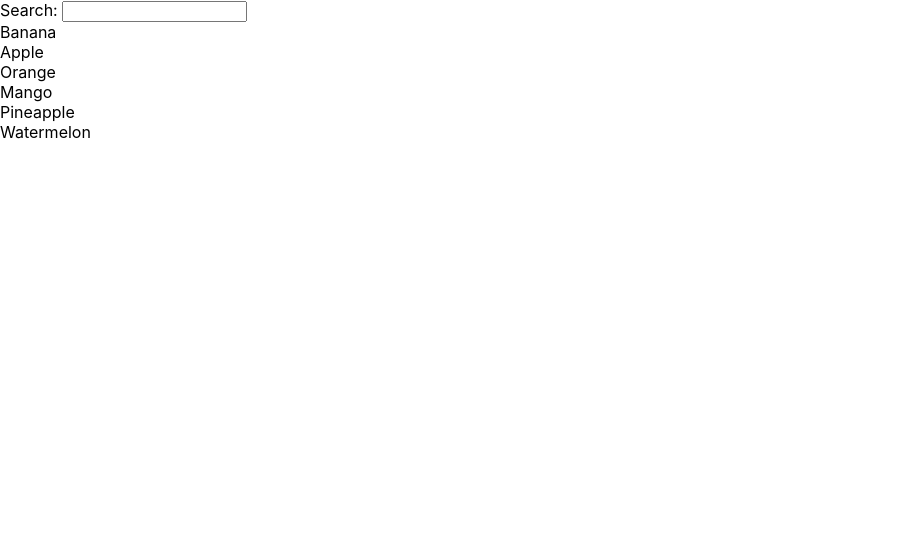
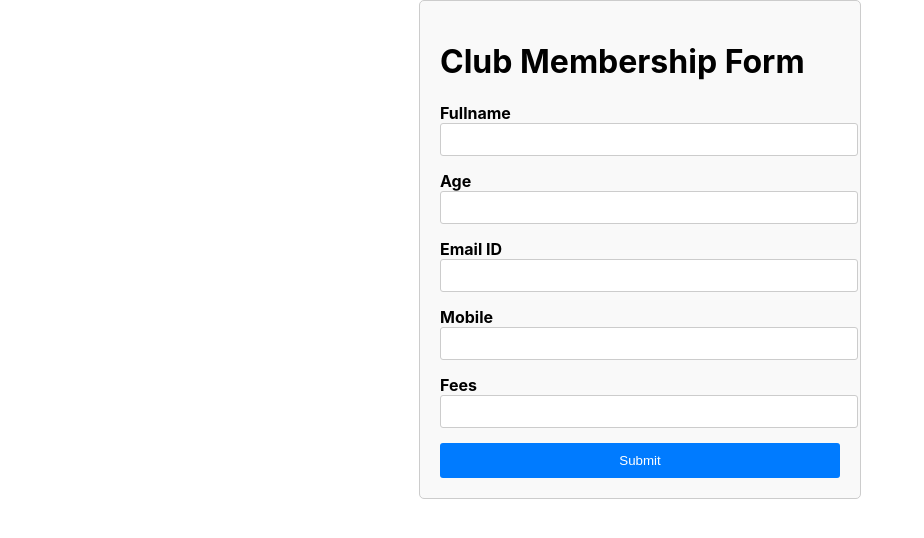
Before and after one commit to AungYeZawDev/react_class, a React (Create React App) app: page / in a window 1280 px wide. Shown: the top 538 px of the page, without its empty margins (0-924 px from the left). Built offline with nearby package versions, Linux system fonts and the light colour scheme.

Commit message:
Club Membership Form

```diff
--- a/src/App.js
+++ b/src/App.js
@@ -1,69 +1,57 @@
-import React, { useState } from "react";
+import React, { useState } from 'react';
+import './ClubMembershipForm.css'; // Import your CSS file for styling
 
-function App() {
+function ClubMembershipForm() {
+  const [formData, setFormData] = useState({
+    fullname: '',
+    age: '',
+    email: '',
+    mobile: '',
+    fees: ''
+  });
 
-  const list = [
+  const handleChange = (e) => {
+    const { name, value } = e.target;
+    setFormData(prevState => ({ ...prevState, [name]: value }));
+  };
 
-    "Banana",
-
-    "Apple",
-
-    "Orange",
-
-    "Mango",
-
-    "Pineapple",
-
-    "Watermelon"
-
-  ];
-
-  const [filterList, setFilterList] = useState(list);
-
-  const handleSearch = (event) => {
-
-    if (event.target.value === "") {
-
-      setFilterList(list);
-
-      return;
-
-    }
-
-    const filteredValues = list.filter(
-
-      (item) =>
-
-        item.toLowerCase().indexOf(event.target.value.toLowerCase()) !== -1
-
-    );
-
-    setFilterList(filteredValues);
-
+  const handleSubmit = (e) => {
+    e.preventDefault();
+    console.log('Form data submitted:', formData);
   };
 
   return (
+    <form className="membership-form" onSubmit={handleSubmit}>
+      <h1>Club Membership Form</h1>
 
-    <div>
-
-      <div>
-
-        Search: <input name="query" type="text" onChange={handleSearch} />
-
+      <div className="form-group">
+        <label htmlFor="fullname">Fullname</label>
+        <input type="text" id="fullname" name="fullname" value={formData.fullname} onChange={handleChange} />
       </div>
 
-      {filterList &&
+      <div className="form-group">
+        <label htmlFor="age">Age</label>
+        <input type="number" id="age" name="age" value={formData.age} onChange={handleChange} />
+      </div>
 
-        filterList.map((item, index) => (
+      <div className="form-group">
+        <label htmlFor="email">Email ID</label>
+        <input type="email" id="email" name="email" value={formData.email} onChange={handleChange} />
+      </div>
 
-          <div key={index}>{item}</div> //Display each item
+      <div className="form-group">
+        <label htmlFor="mobile">Mobile</label>
+        <input type="tel" id="mobile" name="mobile" value={formData.mobile} onChange={handleChange} />
+      </div>
 
-        ))}
+      <div className="form-group">
+        <label htmlFor="fees">Fees</label>
+        <input type="number" id="fees" name="fees" value={formData.fees} onChange={handleChange} />
+      </div>
 
-    </div>
-
+      <button type="submit">Submit</button>
+    </form>
   );
-
 }
 
-export default App;
+export default ClubMembershipForm;
--- /dev/null
+++ b/src/ClubMembershipForm.css
@@ -0,0 +1,41 @@
+.membership-form {
+    max-width: 400px;
+    margin: 0 auto;
+    padding: 20px;
+    border: 1px solid #ccc;
+    border-radius: 5px;
+    background-color: #f9f9f9;
+  }
+
+  .form-group {
+    margin-bottom: 15px;
+  }
+
+  label {
+    display: block;
+    font-weight: bold;
+  }
+
+  input[type="text"],
+  input[type="number"],
+  input[type="email"],
+  input[type="tel"] {
+    width: 100%;
+    padding: 8px;
+    border: 1px solid #ccc;
+    border-radius: 3px;
+  }
+
+  button {
+    width: 100%;
+    padding: 10px;
+    background-color: #007bff;
+    color: #fff;
+    border: none;
+    border-radius: 3px;
+    cursor: pointer;
+  }
+
+  button:hover {
+    background-color: #0056b3;
+  }
```
Also changed, not shown: src/App.css (+21 -0 lines).
